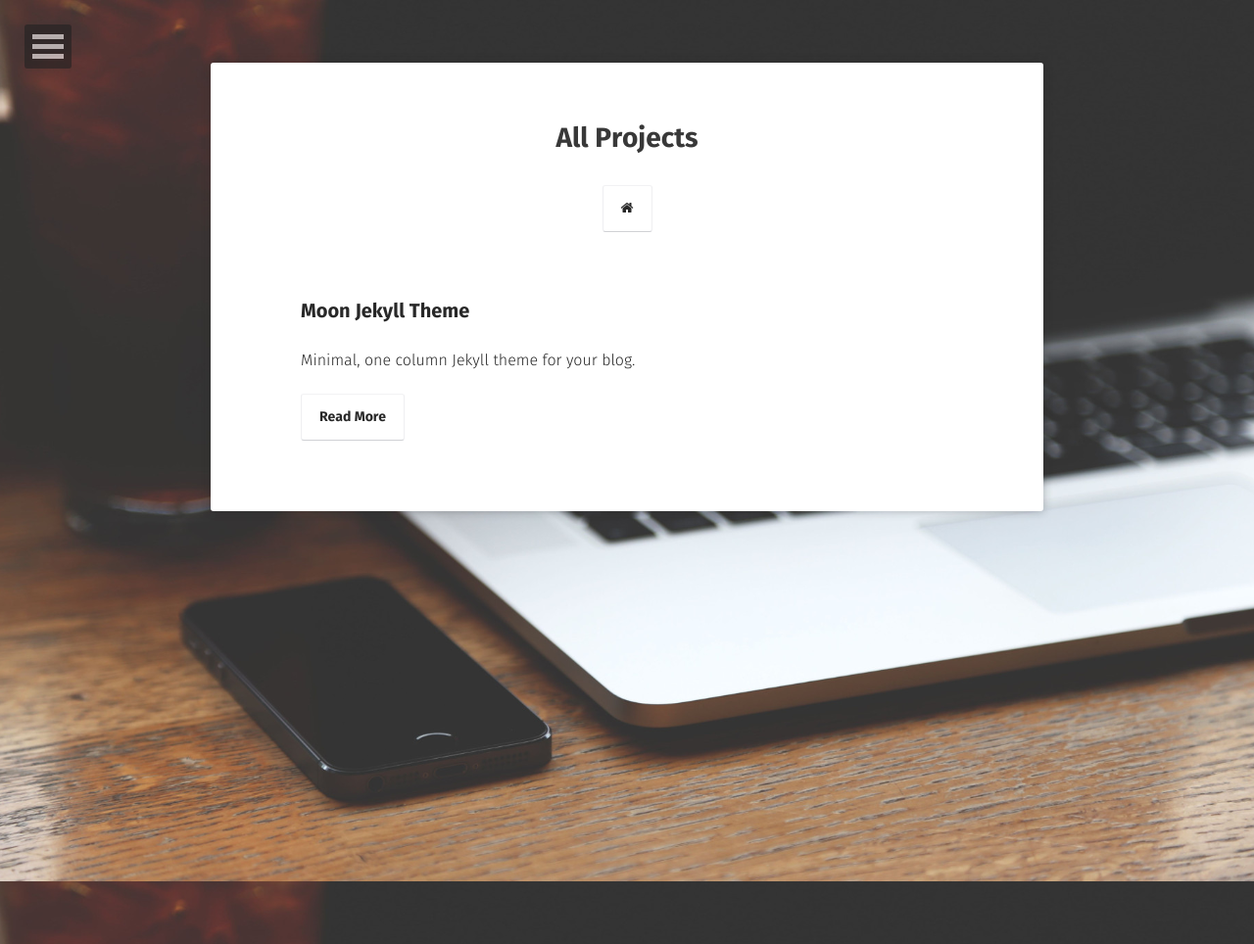
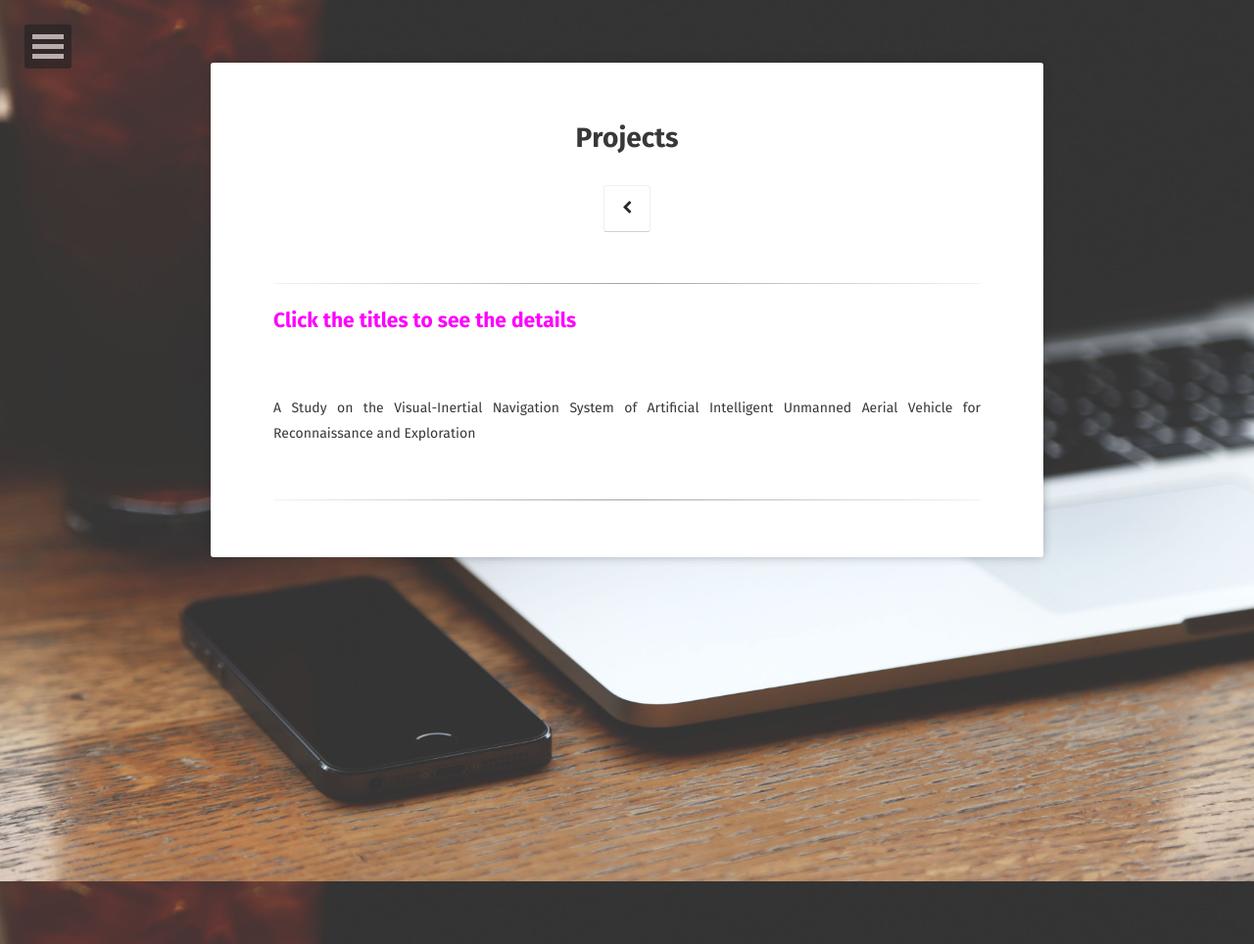
Before and after one commit to JongCheon-Park/JongCheon-Park.github.io, a Jekyll site: the page built from projects/index.md, in a window 1280 px wide. Shown: the whole page at 98% size. Built offline with Jekyll 4.4.1, drawn with Linux system fonts in a browser that asks for light colours; some web fonts are replaced.

Commit message:
Update index.md

```diff
--- a/projects/index.md
+++ b/projects/index.md
@@ -1,6 +1,39 @@
 ---
-layout: project
-title: All Projects
+layout: page
+title: Projects
 excerpt: "A List of Projects"
 comments: false
 ---
+
+---
+
+## <span style="color:Fuchsia"> Click the titles to see the details </span>
+
+<br>
+
+<details>
+  <summary> A Study on the Visual-Inertial Navigation System of Artificial Intelligent Unmanned Aerial Vehicle for Reconnaissance and Exploration </summary>
+  <div markdown="1">
+## A Study on the Visual-Inertial Navigation System of Artificial Intelligent Unmanned Aerial Vehicle for Reconnaissance and Exploration
+*<span style="color:#ff5500">Hosted by [ROND](http://rond.or.kr/CmsHome/MainDefault.aspx) in KAIST : </span> 2020.5 - 2020.11*
+#### *This project was counducted at <span style="color:#3399ff">Urban Robotics Lab in KAIST : </span> [Link](http://urobot.kaist.ac.kr/)*
+  </div>
+<br>
+<p style="font-size:1rem;font-weight:400" onContextMenu="return false;" onselectstart="return false" ondragstart="return false">
+　Research on Unmanned Aerial Vehicles has been actively conducted in recent years. In particular, the UAV to explore an unknown, GNSS-denied environment is required, but the self-localization method, such as Visual Inertial Odometry, is mandatory to operate it. Considering the payload and the operating time of the UAV, lightweight and low-power consuming cameras and IMU are preferred, and even Object Detection and 3D Mapping can be obtained using a RGB-D camera. In this work, we developed a 3D Mapping system including object positions in an unknown and GNSS-denied environment for the UAV with a RGB-D camera. The system is demonstrated in Gazebo simulator, and the quantitative and qualitative results are obtained.</p>
+
+<br>
+
+  <div markdown="1">
+***Keywords***: Unmanned Aerial Vehicle, Visual-Inertial Navigation System, Exploration, Artificial Intelligence
+  </div>
+
+<p align="center">
+    <iframe width="448" height="252" src="https://www.youtube.com/embed/5t-6g7UWA7o" frameborder="0" allow="accelerometer; autoplay; clipboard-write; encrypted-media; gyroscope; picture-in-picture" allowfullscreen>
+    </iframe>
+</p>
+</details>
+
+<br>
+
+---
```
